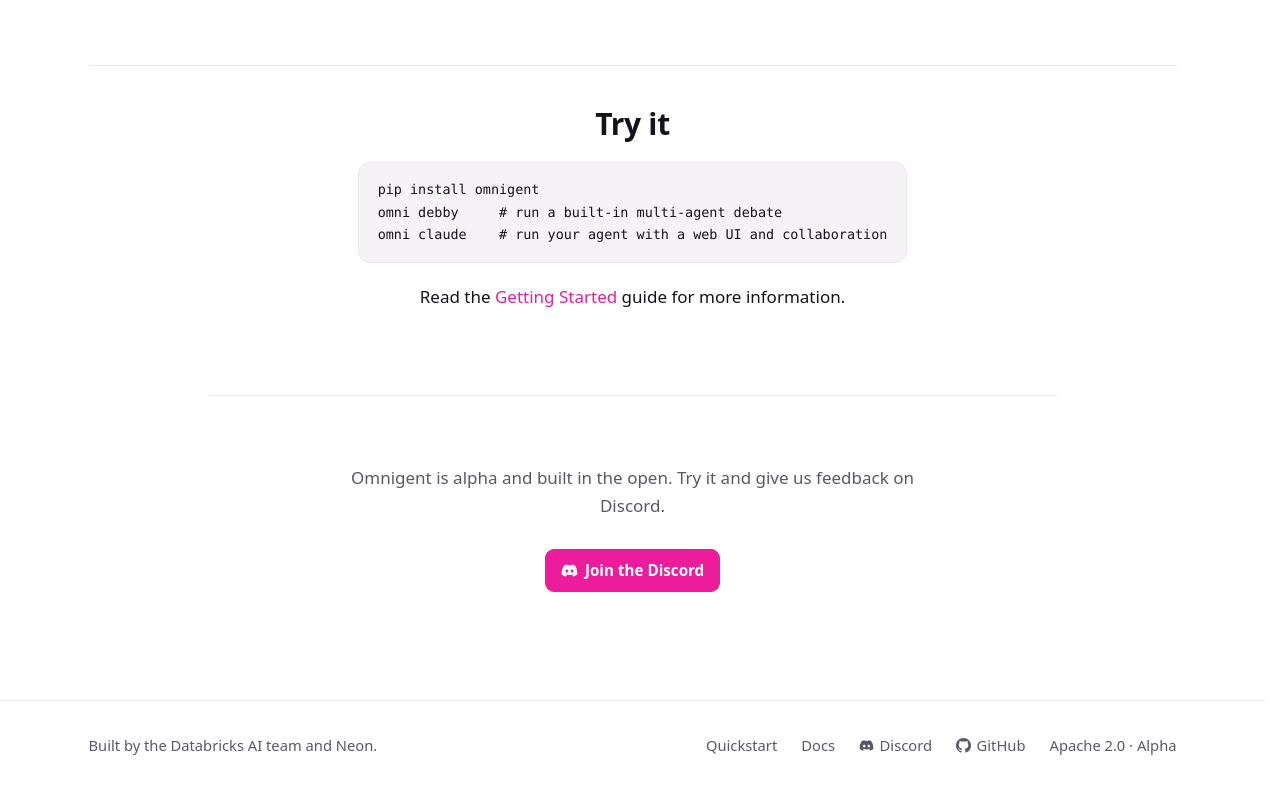
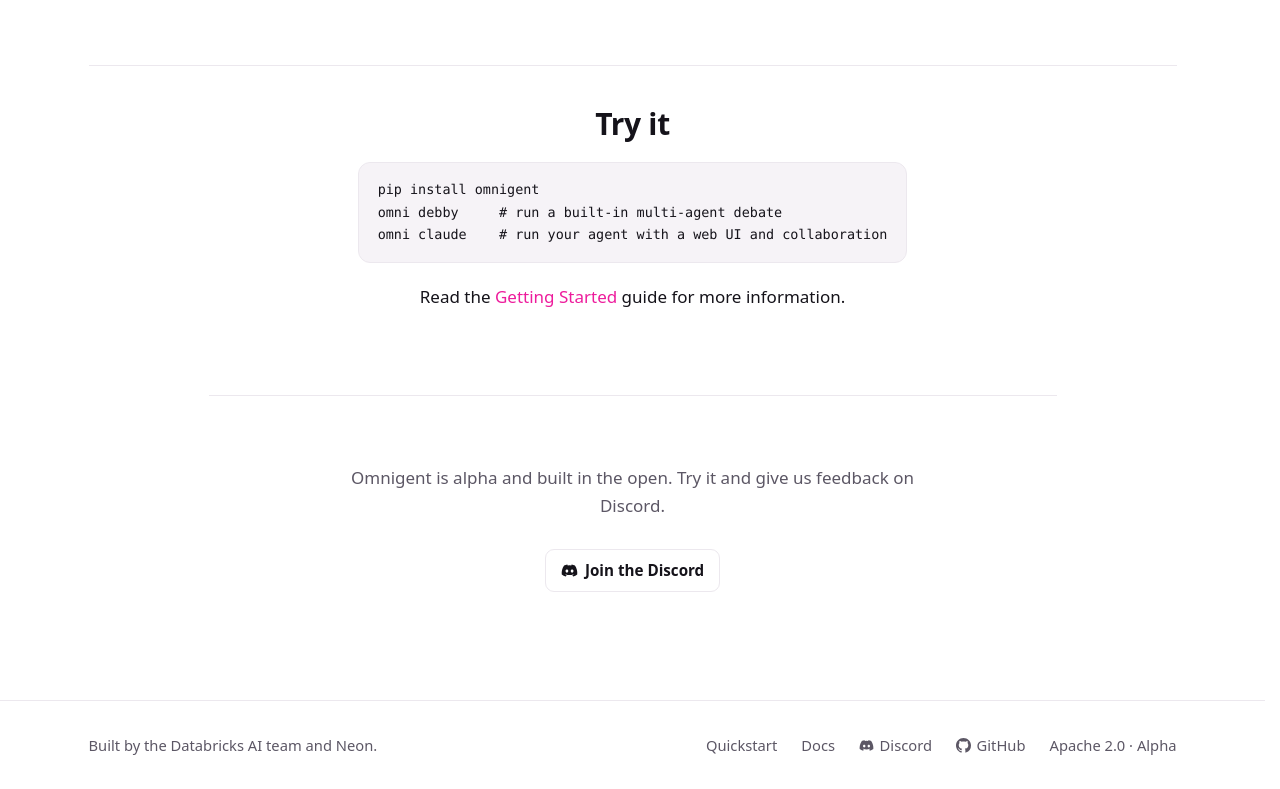
Before and after one commit to omnigent-ai/omnigent-site, a Next.js app: page / in a window 1280 px wide. Shown: the part 3118-3907 px from the top of the page. Built offline with nearby package versions, Linux system fonts and the light colour scheme.

Commit message:
copy(home): footer Discord button is white, not pink
Co-authored-by: Isaac

```diff
--- a/app/page.js
+++ b/app/page.js
@@ -136,7 +136,7 @@ omni claude    # run your agent with a web UI and collaboration`}</code>
               feedback on Discord.
             </p>
             <div className="hero-cta">
-              <a href={DISCORD_URL} className="btn btn-primary" target="_blank" rel="noreferrer">
+              <a href={DISCORD_URL} className="btn" target="_blank" rel="noreferrer">
                 <DiscordIcon /> Join the Discord
               </a>
             </div>
```
